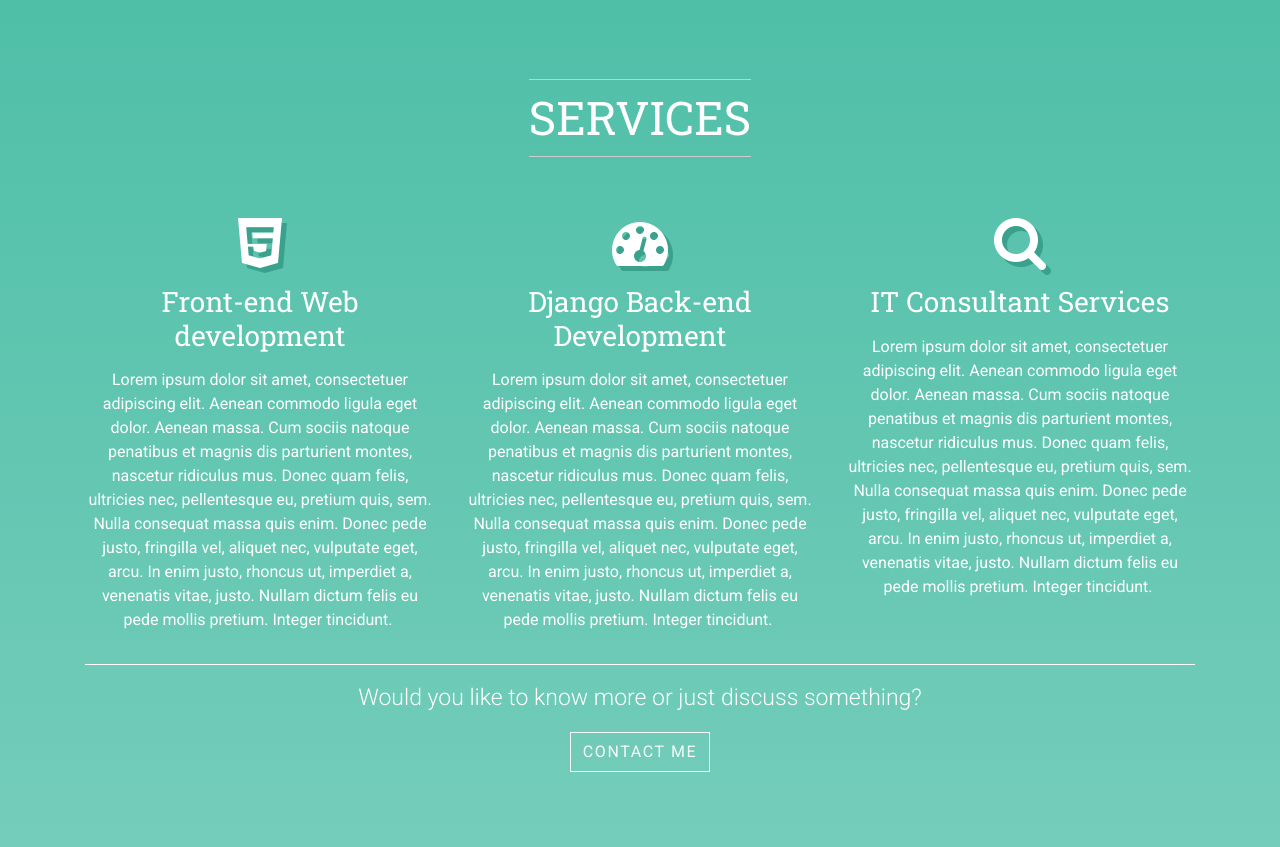
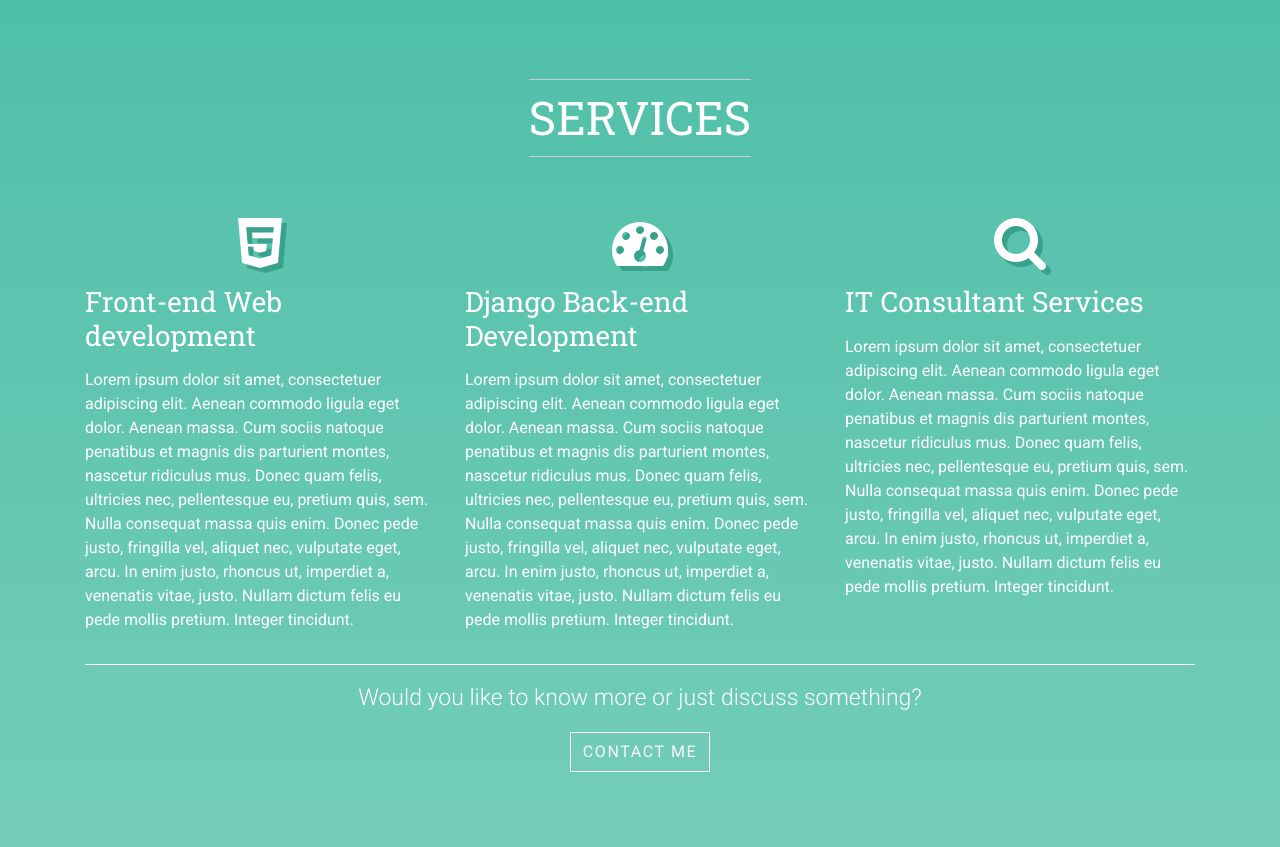
Before and after one commit to munyuaDeveloper/django-portfolio, a Django app: page / in a window 1280 px wide. Shown: the part 1804-2651 px from the top of the page. Run offline with Django 3.2, Linux system fonts and the light colour scheme; data comes from the database, SQL or seed files in the repository; both versions use the stored data as it was after the commit; some libraries are stand-ins or nearby versions.

```diff
--- a/requirements.txt
+++ b/requirements.txt
@@ -1,4 +1,4 @@
-alembic==0.9.3.dev0
+alembic==0.9.3.0
 apturl==0.5.2
 asgiref==3.2.5
 asn1crypto==0.24.0
--- a/templates/index.html
+++ b/templates/index.html
@@ -130,10 +130,10 @@
         <header class="text-center">
             <h2 data-animate="fadeInDown" class="title">Services</h2>
         </header>
-        <div class="row services text-center">
+        <div class="row services text-left">
             {% for service in services %}
                 <div data-animate="fadeInUp" class="col-lg-4">
-                    <div class="icon"><i class="{{ service.iconClass }}"></i></div>
+                    <div class="icon text-center"><i class="{{ service.iconClass }}"></i></div>
                     <h3 class="heading mb-3 text-400">{{ service.title }}</h3>
                     <p class="text-left description">{{ service.description | safe }}</p>
                 </div>
```
Also changed, not shown: db.sqlite3.
